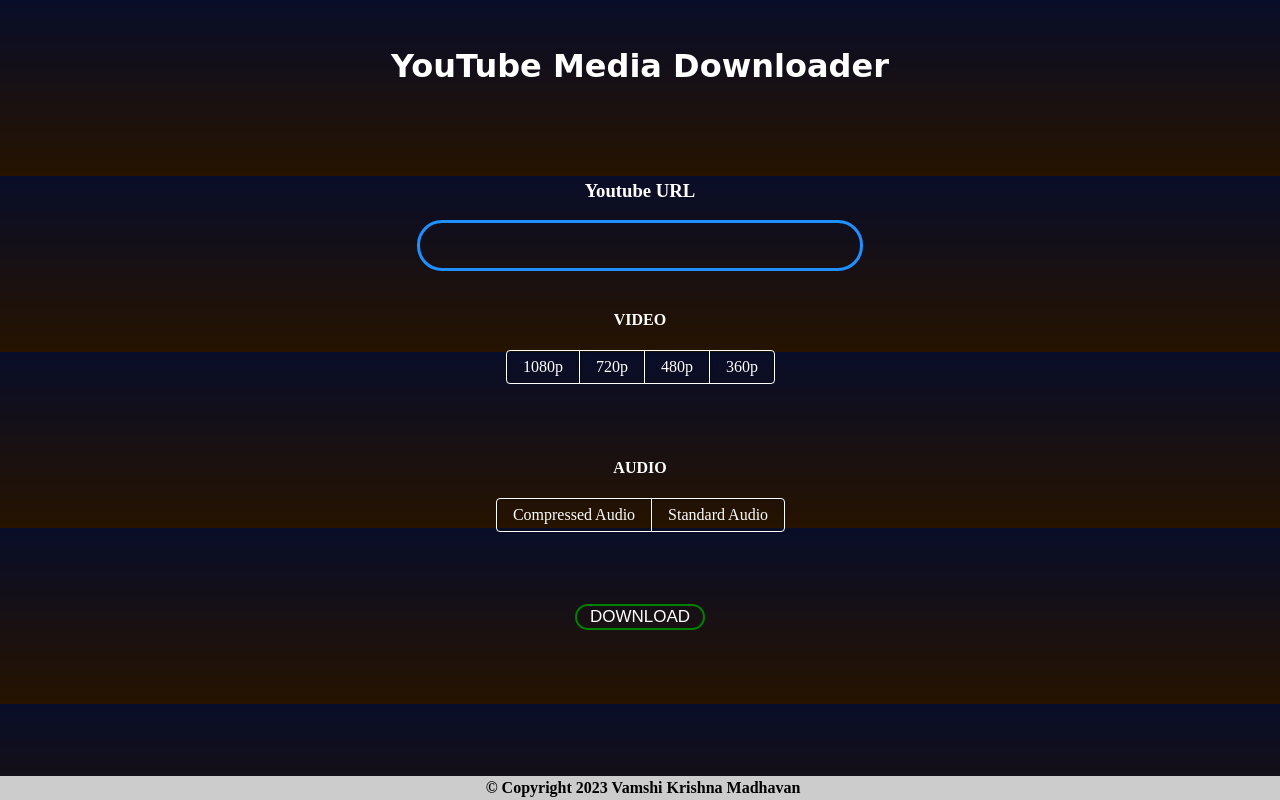
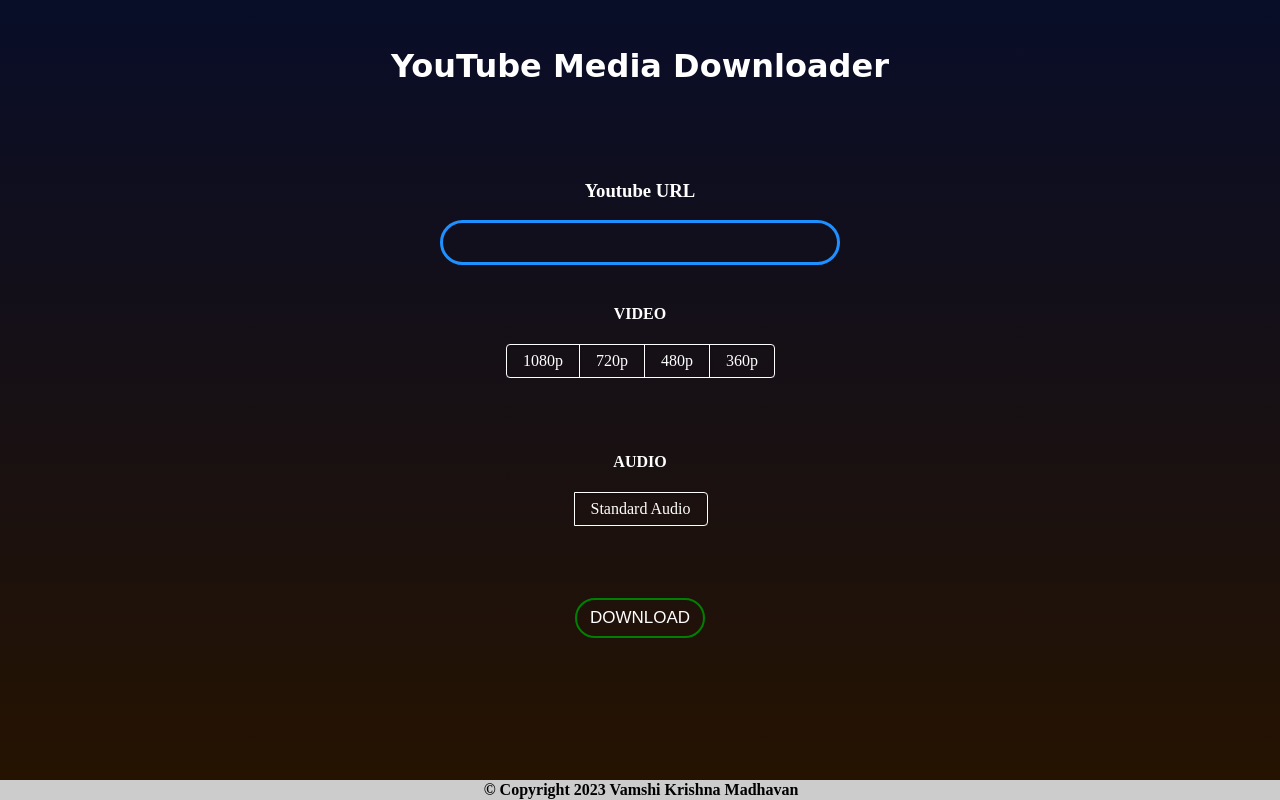
Before and after one commit to mvk-projects/ytload, a Flask app: page / in a window 1280 px wide. Run offline with Flask 2, Linux system fonts and the light colour scheme; some libraries are stand-ins or nearby versions.

Commit message:
updated index.html

```diff
--- a/templates/index.html
+++ b/templates/index.html
@@ -1,5 +1,4 @@
-<!DOCTYPE html>
-<html lang="en">
+<html>
 <meta name="viewport" content="width=device-width, initial-scale=1.0">
 
 <head>
@@ -85,7 +84,7 @@
         left: 0;
         bottom: 0;
         width: 100%;
-        padding: 3px;
+        padding: 1px;
         background-color: #ccc;
         color: white;
         text-align: center;
@@ -187,8 +186,6 @@
     <br/>
     <h4>AUDIO</h4>
     <div class="switch-field">
-        <input type="radio" id="radio-seven" name="switch-two" value="caq"/>
-        <label for="radio-seven">Compressed Audio</label>
         <input type="radio" id="radio-eight" name="switch-two" value="saq"/>
         <label for="radio-eight">Standard Audio</label>
     </div>
```
